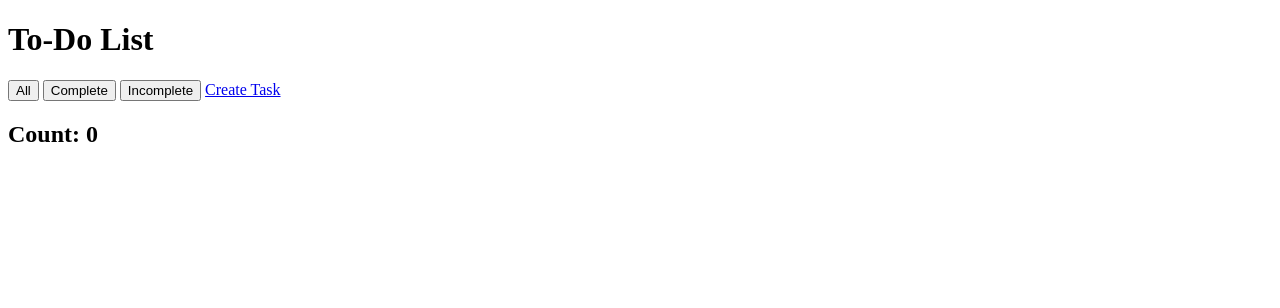
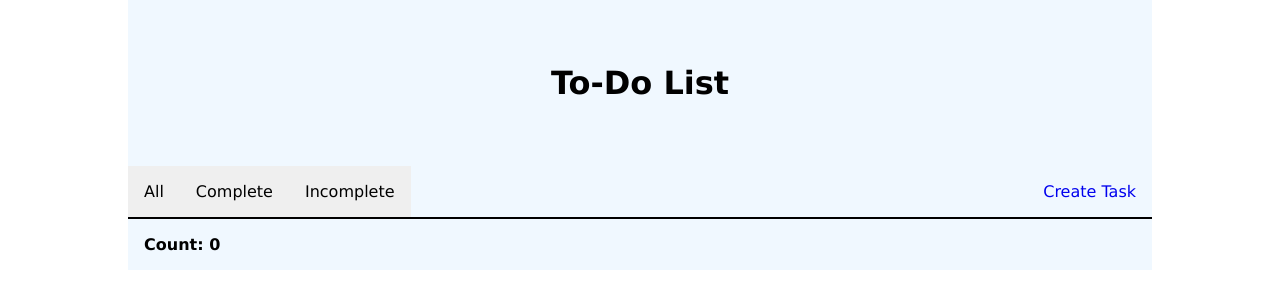
Before and after one commit to ZM-0/To-Do-List, a website: page source/index.html in a window 1280 px wide. Drawn offline with Linux system fonts and the light colour scheme; no server answers; files whose address does not match are found by name.

Commit message:
Add initial header styles for homepage

```diff
--- a/source/index.html
+++ b/source/index.html
@@ -11,11 +11,17 @@
   <body>
     <header>
       <h1>To-Do List</h1>
-      <button id="filter-all">All</button>
-      <button id="filter-complete">Complete</button>
-      <button id="filter-incomplete">Incomplete</button>
-      <a href="/create">Create Task</a>
-      <h2>Count: 0</h2>
+      <div class="controls">
+        <div class="filters">
+          <button id="filter-all">All</button>
+          <button id="filter-complete">Complete</button>
+          <button id="filter-incomplete">Incomplete</button>
+        </div>
+        <a href="create">Create Task</a>
+      </div>
+      <div class="details">
+        <h2>Count: 0</h2>
+      </div>
     </header>
     <main>
       <ul></ul>
--- a/source/styles.css
+++ b/source/styles.css
@@ -0,0 +1,80 @@
+/* * * * * * * * * * Global * * * * * * * * * */
+
+html {
+    box-sizing: border-box;
+}
+
+*, *::before, *::after {
+    box-sizing: inherit;
+}
+
+body {
+    margin: 0 10vw;
+    font-family: 'Lucida Sans', 'Lucida Sans Regular', 'Lucida Grande', 'Lucida Sans Unicode', Geneva, Verdana, sans-serif;
+}
+
+/* * * * * * * * * * Homepage * * * * * * * * * */
+
+/* Header Layout */
+
+header {
+    text-align: center;
+    background-color: aliceblue;
+}
+
+header h1 {
+    margin: 0;
+    padding: 2em;
+}
+
+.controls {
+    display: block flex;
+    justify-content: space-between;
+    align-items: center;
+    border-bottom: 2px solid #000;
+}
+
+.details {
+    display: block flex;
+    justify-content: left;
+    align-items: center;
+}
+
+/* Filter Buttons */
+
+.filters {
+    display: inline flex;
+}
+
+.filters button {
+    padding: 1em;
+    border: none;
+    font-family: inherit;
+    font-size: 100%;
+    /* background-color: transparent; */
+}
+
+.filters button:hover {
+    cursor: pointer;
+}
+
+/* Create Button */
+
+.controls a {
+    padding: 1em;
+    text-decoration: none;
+    font-size: 100%;
+}
+
+/* Details Bar */
+
+.details h2 {
+    margin: 1em;
+    font-size: 1em;
+}
+
+/* * * * * * * * * * Task Item * * * * * * * * * */
+
+
+
+/* * * * * * * * * * Form * * * * * * * * * */
```
Also changed, not shown: source/create.html (+1 -1 lines).
